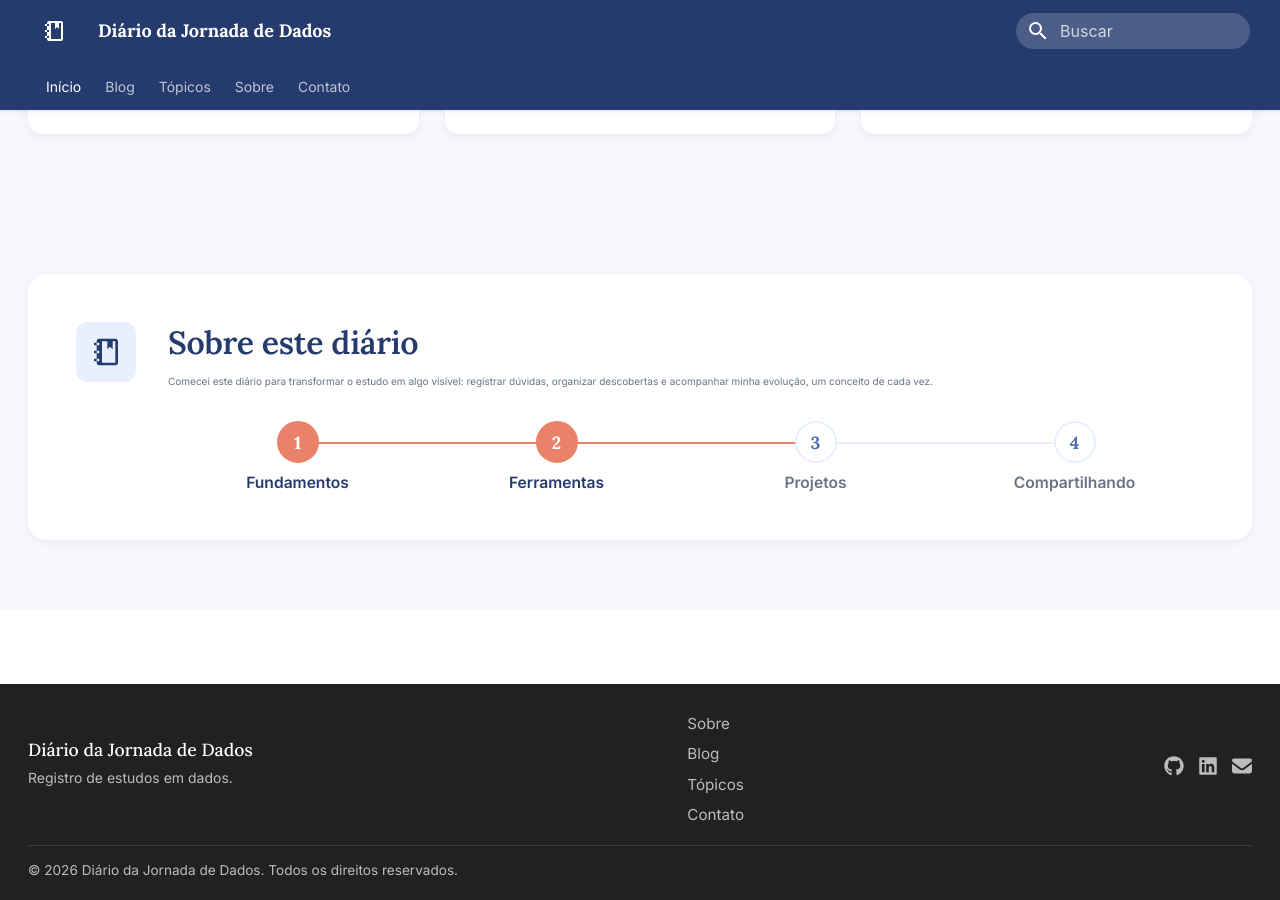
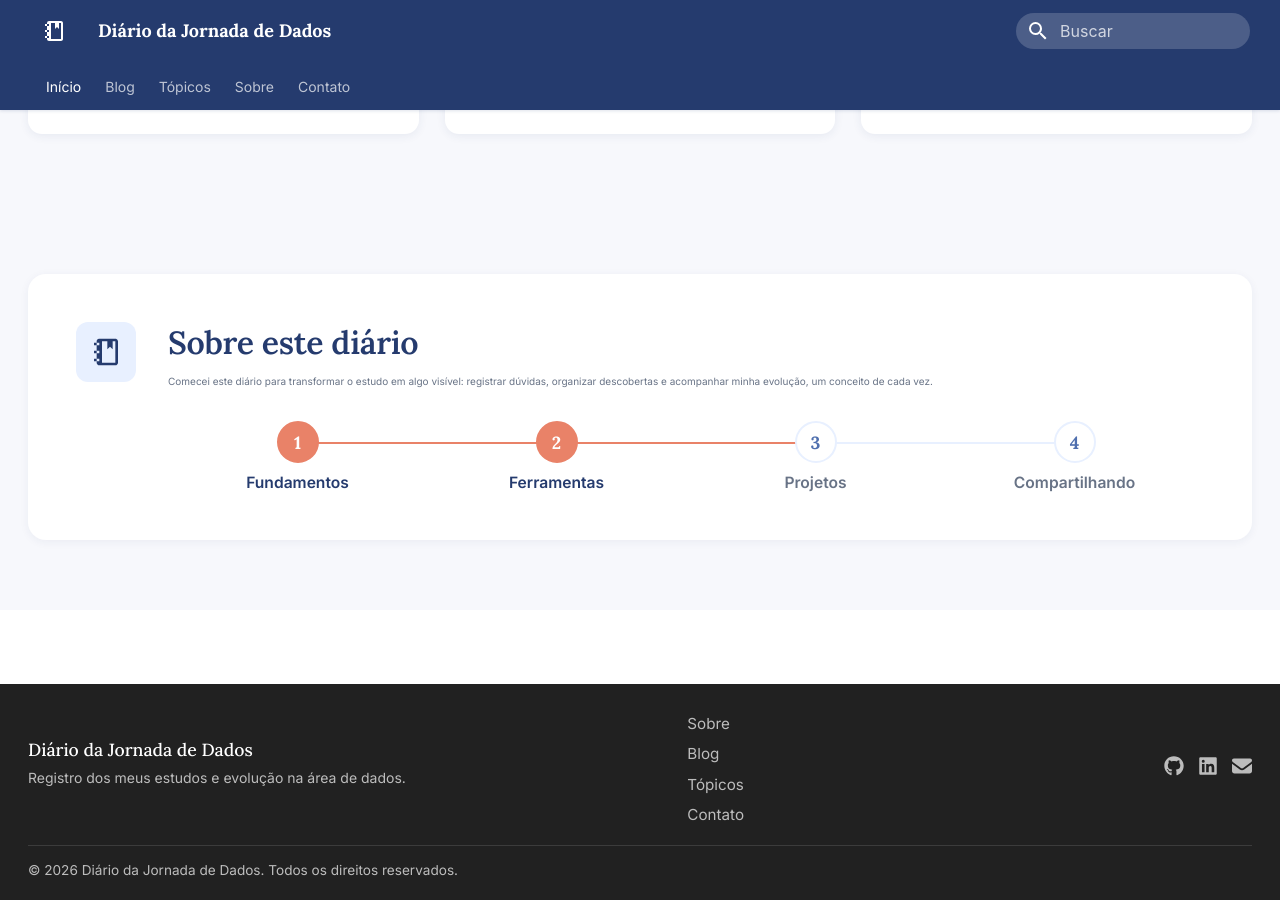
Before and after one commit to erica-luuz/diario-jornada-dados, an MkDocs documentation site: the page built from docs/index.md, in a window 1280 px wide and 900 px high, scrolled down 1694 px. Built offline with MkDocs 1.6.1 and Material for MkDocs 9.7.7, drawn with Linux system fonts in a browser that asks for light colours.

Commit message:
Ajusta frase do rodape para um meio-termo de tamanho
A frase anterior ficou curta demais. Usa versao intermediaria entre
a original e a versao compacta.

Co-Authored-By: Claude Sonnet 5 <noreply@anthropic.com>

```diff
--- a/overrides/partials/footer.html
+++ b/overrides/partials/footer.html
@@ -34,7 +34,7 @@
     <div class="diario-footer__grid">
       <div>
         <div class="diario-footer__title">{{ config.site_name }}</div>
-        <p class="diario-footer__tagline">Registro de estudos em dados.</p>
+        <p class="diario-footer__tagline">Registro dos meus estudos e evolução na área de dados.</p>
       </div>
       <nav class="diario-footer__links" aria-label="Rodapé">
         <a href="{{ 'sobre/' | url }}">Sobre</a>
```
